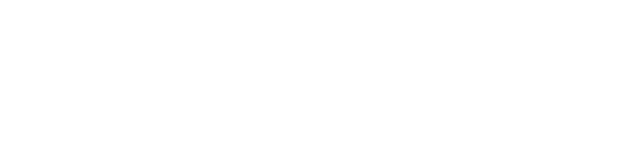
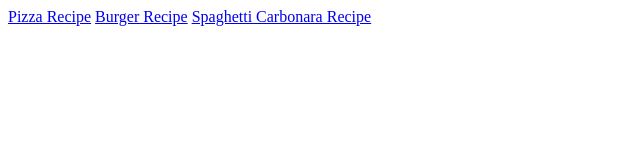
Before and after one commit to ohunters/odin-recipes, a plain HTML site: page index.html in a window 1280 px wide. Shown: the whole page, without its empty margins (0-640 px from the left). Drawn offline with Linux system fonts and the light colour scheme.

Commit message:
Add links to recipes

```diff
--- a/index.html
+++ b/index.html
@@ -3,9 +3,11 @@
 <head>
     <meta charset="UTF-8">
     <meta name="viewport" content="width=device-width, initial-scale=1.0">
-    <title>Document</title>
+    <title>Recipes</title>
 </head>
 <body>
-
+    <a  href="recipes/pizza.html">Pizza Recipe</a>
+    <a  href="recipes/burger.html">Burger Recipe</a>
+    <a  href="recipes/spaghetti-carbonara.html">Spaghetti Carbonara Recipe</a>
 </body>
 </html>
```
